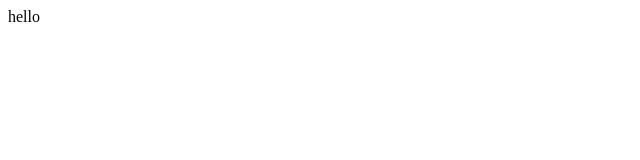
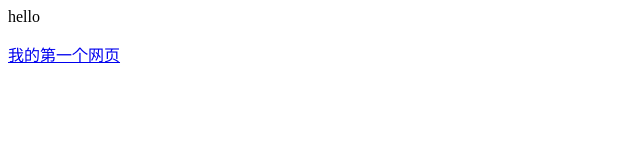
Before and after one commit to bcmmax/windowsliu.github.io, a plain HTML site: page index.html in a window 1280 px wide. Shown: the whole page, without its empty margins (0-640 px from the left). Drawn offline with Linux system fonts and the light colour scheme.

Commit message:
Update index.html

```diff
--- a/index.html
+++ b/index.html
@@ -1 +1,2 @@
 <p>hello</p>
+<a href="http://Windowsliu.github.io">我的第一个网页</a>
```
